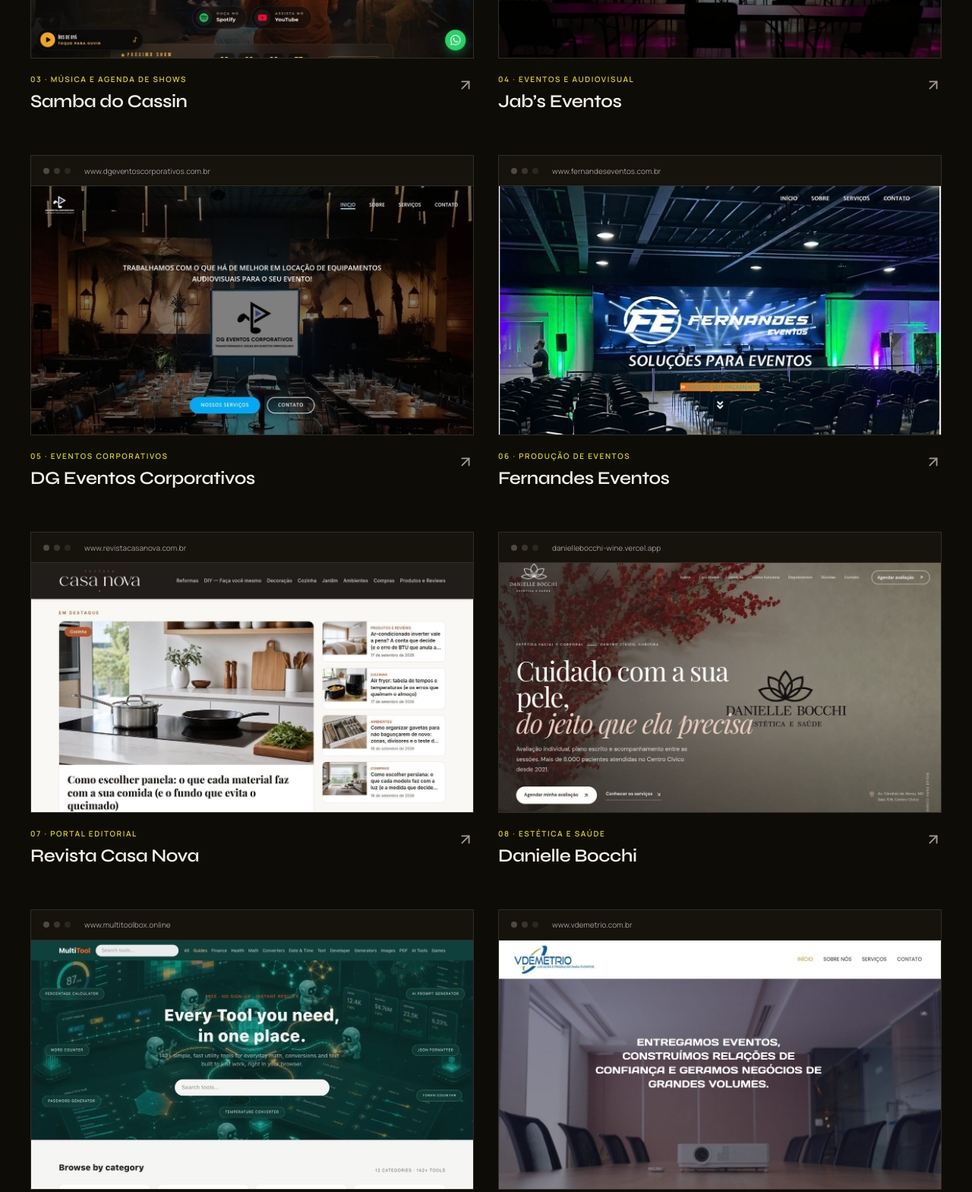
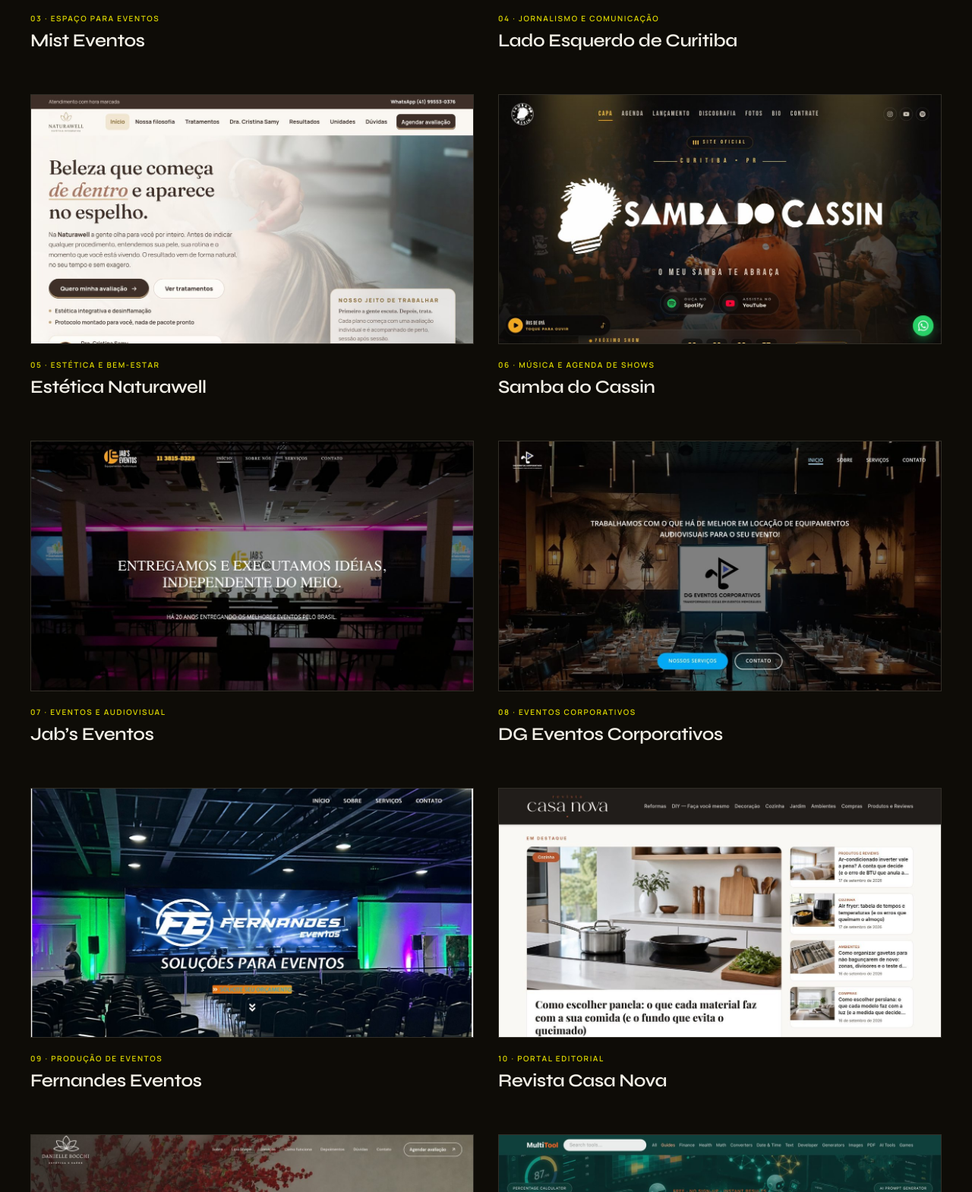
Before and after one commit to dansoberanis-dev/daniel-soberanis, a plain HTML site: page index.html in a window 1280 px wide. Shown: the part 1909-3478 px from the top of the page at 76% size. Drawn offline with Linux system fonts and the light colour scheme.

Commit message:
Vitrine sem link do cliente; adiciona Partner, Pitico e Mist

```diff
--- a/index.html
+++ b/index.html
@@ -234,11 +234,6 @@
   .trabalhos-grid{margin-top:3.5rem;display:grid;gap:3.5rem 2rem}
   @media (min-width:768px){.trabalhos-grid{grid-template-columns:repeat(2,minmax(0,1fr))}}
   .card{border:1px solid var(--line);background:var(--surface);overflow:hidden}
-  .chrome{display:flex;height:2.5rem;align-items:center;gap:.375rem;border-bottom:1px solid var(--line);padding-inline:1rem}
-  .chrome i{width:.5rem;height:.5rem;border-radius:50%;background:color-mix(in srgb,var(--muted) 40%,transparent)}
-  .chrome i:nth-child(2){background:color-mix(in srgb,var(--muted) 25%,transparent)}
-  .chrome i:nth-child(3){background:color-mix(in srgb,var(--muted) 15%,transparent)}
-  .chrome span{margin-left:.75rem;overflow:hidden;text-overflow:ellipsis;white-space:nowrap;font-size:.625rem;color:var(--muted)}
   .shot{position:relative;aspect-ratio:16/9;overflow:hidden}
   .shot img{width:100%;height:100%;object-fit:cover;object-position:center top;transition:transform .7s ease-out}
   .group:hover .shot img{transform:scale(1.025)}
@@ -249,8 +244,6 @@
   .card-meta .cat{margin:0 0 .5rem;font-size:.625rem;font-weight:600;text-transform:uppercase;letter-spacing:.16em;color:var(--primary)}
   .card-meta h3{margin:0;font-size:1.25rem}
   @media (min-width:768px){.card-meta h3{font-size:1.5rem}}
-  .arrow-up{flex:none;margin-top:.25rem;transition:transform .3s,color .3s;color:var(--muted)}
-  .group:hover .arrow-up{transform:translate(4px,-4px);color:var(--primary)}
 
   /* ---------- Por que um site ---------- */
   .conv-sec{background:var(--surface);border-top:1px solid var(--line)}
@@ -574,146 +567,129 @@
 
       <div class="trabalhos-grid">
 <article class="group reveal">
-          <a href="https://ladoesquerdodecuritiba.vercel.app" target="_blank" rel="noopener noreferrer" aria-label="Visitar Lado Esquerdo de Curitiba">
           <div class="card">
-              <div class="chrome"><i></i><i></i><i></i><span>ladoesquerdodecuritiba.vercel.app</span></div>
+            <div class="shot"><img src="assets/projetos/partner-wide.jpg" alt="Página inicial do projeto Partner Comunicação" width="1200" height="675" loading="lazy" decoding="async" /></div>
+          </div>
+          <div class="card-meta">
+            <div><p class="cat">01 · Comunicação e marketing</p><h3 class="display-type">Partner Comunicação</h3></div>
+          </div>
+        </article>
+
+        <article class="group reveal" style="transition-delay:60ms">
+          <div class="card">
+            <div class="shot"><img src="assets/projetos/pitico-wide.jpg" alt="Página inicial do projeto Pitico Bar Jardim" width="1200" height="675" loading="lazy" decoding="async" /></div>
+          </div>
+          <div class="card-meta">
+            <div><p class="cat">02 · Bar e restaurante</p><h3 class="display-type">Pitico Bar Jardim</h3></div>
+          </div>
+        </article>
+
+        <article class="group reveal">
+          <div class="card">
+            <div class="shot"><img src="assets/projetos/mist-wide.jpg" alt="Página inicial do projeto Mist Eventos" width="1200" height="675" loading="lazy" decoding="async" /></div>
+          </div>
+          <div class="card-meta">
+            <div><p class="cat">03 · Espaço para eventos</p><h3 class="display-type">Mist Eventos</h3></div>
+          </div>
+        </article>
+
+                <article class="group reveal" style="transition-delay:60ms">
+          <div class="card">
             <div class="shot"><img src="assets/projetos/ladoesquerdo-wide.jpg" alt="Página inicial do projeto Lado Esquerdo de Curitiba" width="1200" height="675" loading="eager" decoding="async" /></div>
           </div>
           <div class="card-meta">
-              <div><p class="cat">01 · Jornalismo e comunicação</p><h3 class="display-type">Lado Esquerdo de Curitiba</h3></div>
-              <svg class="arrow-up" width="22" height="22" viewBox="0 0 24 24" fill="none" stroke="currentColor" stroke-width="2" stroke-linecap="round" stroke-linejoin="round" aria-hidden="true"><path d="M7 7h10v10"/><path d="M7 17 17 7"/></svg>
+            <div><p class="cat">04 · Jornalismo e comunicação</p><h3 class="display-type">Lado Esquerdo de Curitiba</h3></div>
           </div>
-          </a>
         </article>
-<article class="group reveal" style="transition-delay:60ms">
-          <a href="https://naturawell-three.vercel.app" target="_blank" rel="noopener noreferrer" aria-label="Visitar Estética Naturawell">
+<article class="group reveal">
           <div class="card">
-              <div class="chrome"><i></i><i></i><i></i><span>naturawell-three.vercel.app</span></div>
             <div class="shot"><img src="assets/projetos/naturawell-wide.jpg" alt="Página inicial do projeto Estética Naturawell" width="1200" height="675" loading="eager" decoding="async" /></div>
           </div>
           <div class="card-meta">
-              <div><p class="cat">02 · Estética e bem-estar</p><h3 class="display-type">Estética Naturawell</h3></div>
-              <svg class="arrow-up" width="22" height="22" viewBox="0 0 24 24" fill="none" stroke="currentColor" stroke-width="2" stroke-linecap="round" stroke-linejoin="round" aria-hidden="true"><path d="M7 7h10v10"/><path d="M7 17 17 7"/></svg>
+            <div><p class="cat">05 · Estética e bem-estar</p><h3 class="display-type">Estética Naturawell</h3></div>
           </div>
-          </a>
         </article>
-<article class="group reveal">
-          <a href="https://sambadocassin.vercel.app" target="_blank" rel="noopener noreferrer" aria-label="Visitar Samba do Cassin">
+<article class="group reveal" style="transition-delay:60ms">
           <div class="card">
-              <div class="chrome"><i></i><i></i><i></i><span>sambadocassin.vercel.app</span></div>
             <div class="shot"><img src="assets/projetos/sambadocassin-wide.jpg" alt="Página inicial do projeto Samba do Cassin" width="1200" height="675" loading="eager" decoding="async" /></div>
           </div>
           <div class="card-meta">
-              <div><p class="cat">03 · Música e agenda de shows</p><h3 class="display-type">Samba do Cassin</h3></div>
-              <svg class="arrow-up" width="22" height="22" viewBox="0 0 24 24" fill="none" stroke="currentColor" stroke-width="2" stroke-linecap="round" stroke-linejoin="round" aria-hidden="true"><path d="M7 7h10v10"/><path d="M7 17 17 7"/></svg>
+            <div><p class="cat">06 · Música e agenda de shows</p><h3 class="display-type">Samba do Cassin</h3></div>
           </div>
-          </a>
         </article>
-<article class="group reveal" style="transition-delay:60ms">
-          <a href="https://www.jabseventos.com.br" target="_blank" rel="noopener noreferrer" aria-label="Visitar Jab’s Eventos">
+<article class="group reveal">
           <div class="card">
-              <div class="chrome"><i></i><i></i><i></i><span>www.jabseventos.com.br</span></div>
             <div class="shot"><img src="assets/projetos/jabs-wide.jpg" alt="Página inicial do projeto Jab’s Eventos" width="1200" height="675" loading="eager" decoding="async" /></div>
           </div>
           <div class="card-meta">
-              <div><p class="cat">04 · Eventos e audiovisual</p><h3 class="display-type">Jab’s Eventos</h3></div>
-              <svg class="arrow-up" width="22" height="22" viewBox="0 0 24 24" fill="none" stroke="currentColor" stroke-width="2" stroke-linecap="round" stroke-linejoin="round" aria-hidden="true"><path d="M7 7h10v10"/><path d="M7 17 17 7"/></svg>
+            <div><p class="cat">07 · Eventos e audiovisual</p><h3 class="display-type">Jab’s Eventos</h3></div>
           </div>
-          </a>
+        </article>
+
+        <article class="group reveal" style="transition-delay:60ms">
+          <div class="card">
+            <div class="shot"><img src="assets/projetos/dg-wide.jpg" alt="Página inicial do projeto DG Eventos Corporativos" width="1200" height="675" loading="eager" decoding="async" /></div>
+          </div>
+          <div class="card-meta">
+            <div><p class="cat">08 · Eventos corporativos</p><h3 class="display-type">DG Eventos Corporativos</h3></div>
+          </div>
         </article>
 
         <article class="group reveal">
-          <a href="https://www.dgeventoscorporativos.com.br" target="_blank" rel="noopener noreferrer" aria-label="Visitar DG Eventos Corporativos">
           <div class="card">
-              <div class="chrome"><i></i><i></i><i></i><span>www.dgeventoscorporativos.com.br</span></div>
-              <div class="shot"><img src="assets/projetos/dg-wide.jpg" alt="Página inicial do projeto DG Eventos Corporativos" width="1200" height="675" loading="eager" decoding="async" /></div>
+            <div class="shot"><img src="assets/projetos/fernandes-wide.jpg" alt="Página inicial do projeto Fernandes Eventos" width="1200" height="675" loading="lazy" decoding="async" /></div>
           </div>
           <div class="card-meta">
-              <div><p class="cat">05 · Eventos corporativos</p><h3 class="display-type">DG Eventos Corporativos</h3></div>
-              <svg class="arrow-up" width="22" height="22" viewBox="0 0 24 24" fill="none" stroke="currentColor" stroke-width="2" stroke-linecap="round" stroke-linejoin="round" aria-hidden="true"><path d="M7 7h10v10"/><path d="M7 17 17 7"/></svg>
+            <div><p class="cat">09 · Produção de eventos</p><h3 class="display-type">Fernandes Eventos</h3></div>
           </div>
-          </a>
         </article>
 
         <article class="group reveal" style="transition-delay:60ms">
-          <a href="https://www.fernandeseventos.com.br" target="_blank" rel="noopener noreferrer" aria-label="Visitar Fernandes Eventos">
           <div class="card">
-              <div class="chrome"><i></i><i></i><i></i><span>www.fernandeseventos.com.br</span></div>
-              <div class="shot"><img src="assets/projetos/fernandes-wide.jpg" alt="Página inicial do projeto Fernandes Eventos" width="1200" height="675" loading="lazy" decoding="async" /></div>
+            <div class="shot"><img src="assets/projetos/casa-nova-wide.jpg" alt="Página inicial do projeto Revista Casa Nova" width="1200" height="675" loading="lazy" decoding="async" /></div>
           </div>
           <div class="card-meta">
-              <div><p class="cat">06 · Produção de eventos</p><h3 class="display-type">Fernandes Eventos</h3></div>
-              <svg class="arrow-up" width="22" height="22" viewBox="0 0 24 24" fill="none" stroke="currentColor" stroke-width="2" stroke-linecap="round" stroke-linejoin="round" aria-hidden="true"><path d="M7 7h10v10"/><path d="M7 17 17 7"/></svg>
+            <div><p class="cat">10 · Portal editorial</p><h3 class="display-type">Revista Casa Nova</h3></div>
           </div>
-          </a>
         </article>
 
         <article class="group reveal">
-          <a href="https://www.revistacasanova.com.br" target="_blank" rel="noopener noreferrer" aria-label="Visitar Revista Casa Nova">
           <div class="card">
-              <div class="chrome"><i></i><i></i><i></i><span>www.revistacasanova.com.br</span></div>
-              <div class="shot"><img src="assets/projetos/casa-nova-wide.jpg" alt="Página inicial do projeto Revista Casa Nova" width="1200" height="675" loading="lazy" decoding="async" /></div>
+            <div class="shot"><img src="assets/projetos/danielle-wide.jpg" alt="Página inicial do projeto Danielle Bocchi" width="1200" height="675" loading="lazy" decoding="async" /></div>
           </div>
           <div class="card-meta">
-              <div><p class="cat">07 · Portal editorial</p><h3 class="display-type">Revista Casa Nova</h3></div>
-              <svg class="arrow-up" width="22" height="22" viewBox="0 0 24 24" fill="none" stroke="currentColor" stroke-width="2" stroke-linecap="round" stroke-linejoin="round" aria-hidden="true"><path d="M7 7h10v10"/><path d="M7 17 17 7"/></svg>
+            <div><p class="cat">11 · Estética e saúde</p><h3 class="display-type">Danielle Bocchi</h3></div>
           </div>
-          </a>
         </article>
 
         <article class="group reveal" style="transition-delay:60ms">
-          <a href="https://daniellebocchi-wine.vercel.app/" target="_blank" rel="noopener noreferrer" aria-label="Visitar Danielle Bocchi">
           <div class="card">
-              <div class="chrome"><i></i><i></i><i></i><span>daniellebocchi-wine.vercel.app</span></div>
-              <div class="shot"><img src="assets/projetos/danielle-wide.jpg" alt="Página inicial do projeto Danielle Bocchi" width="1200" height="675" loading="lazy" decoding="async" /></div>
+            <div class="shot"><img src="assets/projetos/multitoolbox-wide.jpg" alt="Página inicial do projeto MultiToolbox" width="1200" height="675" loading="lazy" decoding="async" /></div>
           </div>
           <div class="card-meta">
-              <div><p class="cat">08 · Estética e saúde</p><h3 class="display-type">Danielle Bocchi</h3></div>
-              <svg class="arrow-up" width="22" height="22" viewBox="0 0 24 24" fill="none" stroke="currentColor" stroke-width="2" stroke-linecap="round" stroke-linejoin="round" aria-hidden="true"><path d="M7 7h10v10"/><path d="M7 17 17 7"/></svg>
+            <div><p class="cat">12 · Plataforma de utilidades</p><h3 class="display-type">MultiToolbox</h3></div>
           </div>
-          </a>
         </article>
 
         <article class="group reveal">
-          <a href="https://www.multitoolbox.online" target="_blank" rel="noopener noreferrer" aria-label="Visitar MultiToolbox">
           <div class="card">
-              <div class="chrome"><i></i><i></i><i></i><span>www.multitoolbox.online</span></div>
-              <div class="shot"><img src="assets/projetos/multitoolbox-wide.jpg" alt="Página inicial do projeto MultiToolbox" width="1200" height="675" loading="lazy" decoding="async" /></div>
+            <div class="shot"><img src="assets/projetos/vdemetrio-wide.jpg" alt="Página inicial do projeto VDemetrio" width="1200" height="675" loading="lazy" decoding="async" /></div>
           </div>
           <div class="card-meta">
-              <div><p class="cat">09 · Plataforma de utilidades</p><h3 class="display-type">MultiToolbox</h3></div>
-              <svg class="arrow-up" width="22" height="22" viewBox="0 0 24 24" fill="none" stroke="currentColor" stroke-width="2" stroke-linecap="round" stroke-linejoin="round" aria-hidden="true"><path d="M7 7h10v10"/><path d="M7 17 17 7"/></svg>
+            <div><p class="cat">13 · Locação audiovisual</p><h3 class="display-type">VDemetrio</h3></div>
           </div>
-          </a>
         </article>
 
         <article class="group reveal" style="transition-delay:60ms">
-          <a href="https://www.vdemetrio.com.br" target="_blank" rel="noopener noreferrer" aria-label="Visitar VDemetrio">
           <div class="card">
-              <div class="chrome"><i></i><i></i><i></i><span>www.vdemetrio.com.br</span></div>
-              <div class="shot"><img src="assets/projetos/vdemetrio-wide.jpg" alt="Página inicial do projeto VDemetrio" width="1200" height="675" loading="lazy" decoding="async" /></div>
-            </div>
-            <div class="card-meta">
-              <div><p class="cat">10 · Locação audiovisual</p><h3 class="display-type">VDemetrio</h3></div>
-              <svg class="arrow-up" width="22" height="22" viewBox="0 0 24 24" fill="none" stroke="currentColor" stroke-width="2" stroke-linecap="round" stroke-linejoin="round" aria-hidden="true"><path d="M7 7h10v10"/><path d="M7 17 17 7"/></svg>
-            </div>
-          </a>
-        </article>
-
-        <article class="group reveal">
-          <a href="https://www.clickaudiovisual.com.br" target="_blank" rel="noopener noreferrer" aria-label="Visitar Click Audiovisual">
-            <div class="card">
-              <div class="chrome"><i></i><i></i><i></i><span>www.clickaudiovisual.com.br</span></div>
             <div class="shot">
               <div class="placeholder">Click Audiovisual</div>
               <span class="badge">Em desenvolvimento</span>
             </div>
           </div>
           <div class="card-meta">
-              <div><p class="cat">11 · Locação de equipamentos</p><h3 class="display-type">Click Audiovisual</h3></div>
-              <svg class="arrow-up" width="22" height="22" viewBox="0 0 24 24" fill="none" stroke="currentColor" stroke-width="2" stroke-linecap="round" stroke-linejoin="round" aria-hidden="true"><path d="M7 7h10v10"/><path d="M7 17 17 7"/></svg>
+            <div><p class="cat">14 · Locação de equipamentos</p><h3 class="display-type">Click Audiovisual</h3></div>
           </div>
-          </a>
         </article>
       </div>
     </div>
```
Also changed, not shown: assets/projetos/mist-wide.jpg (added), assets/projetos/partner-wide.jpg (added), assets/projetos/pitico-wide.jpg (added). Lines whose indentation alone changed are shown as unchanged.
